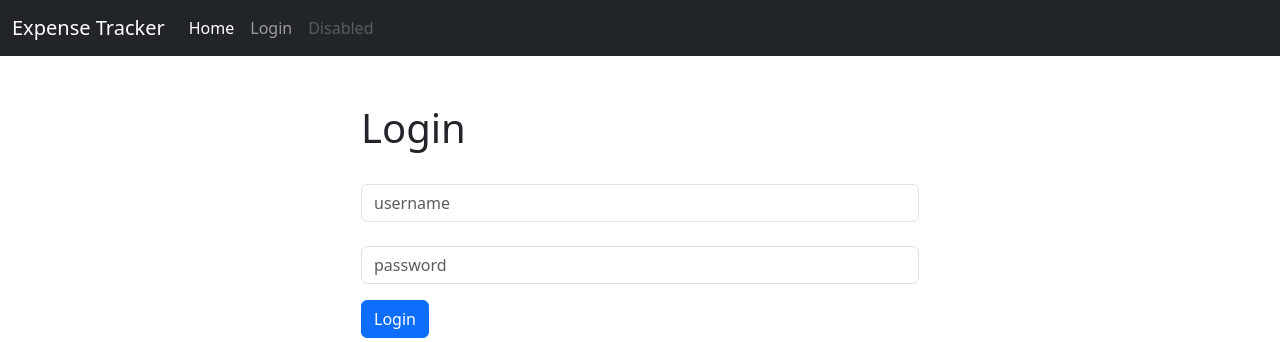
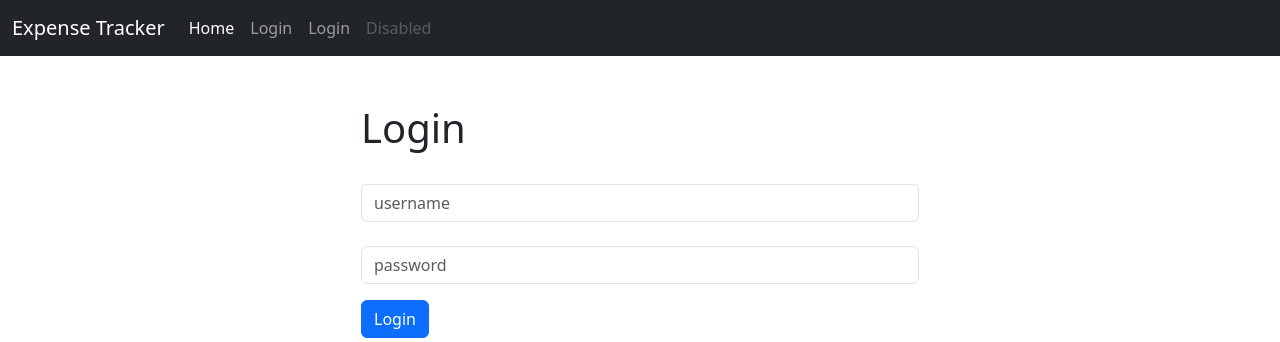
Before and after one commit to fayek2025/Expense_tracker2, a Django app: page / in a window 1280 px wide. Shown: the top 342 px of the page. Run offline with Django 5.2, Linux system fonts and the light colour scheme.

Commit message:
register

```diff
--- a/tracker/templates/navbar.html
+++ b/tracker/templates/navbar.html
@@ -16,6 +16,10 @@
           </li>
           {% else %}
           <li class="nav-item">
+            <a class="nav-link" href="register"> Login</a>
+          </li>
+
+          <li class="nav-item">
             <a class="nav-link" href="#"> Login</a>
           </li>
 
```
Also changed, not shown: db.sqlite3.
